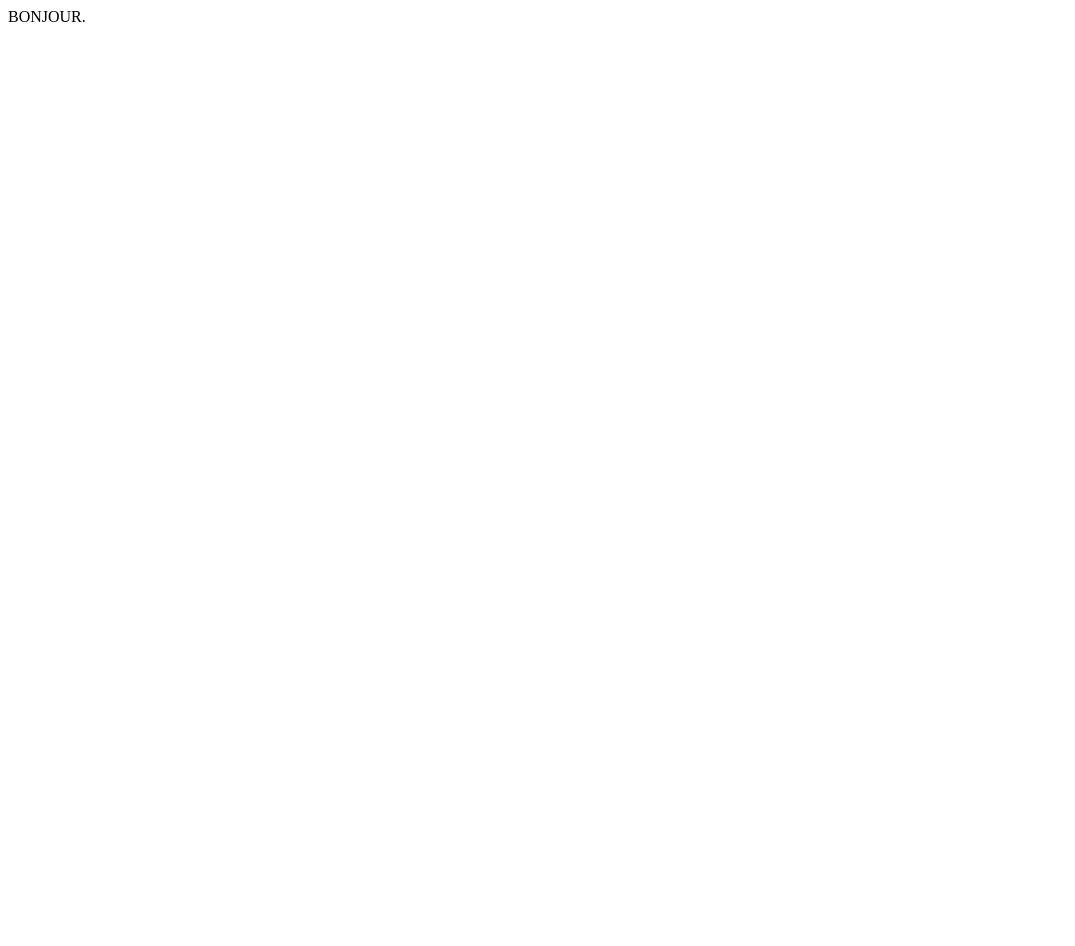
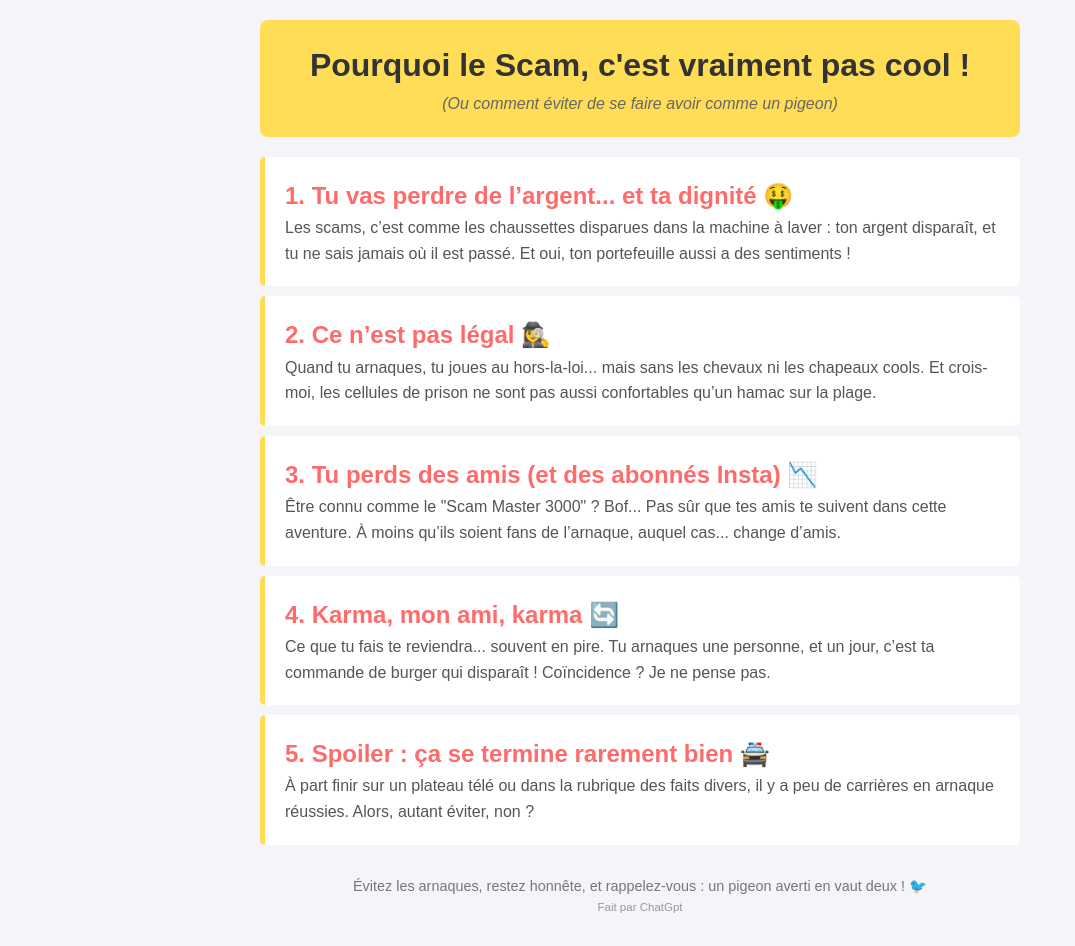
Before and after one commit to Benahmed-Adam/htmltest, a plain HTML site: page index.html in a window 1280 px wide. Shown: the whole page, without its empty margins (0-1075 px from the left). Before the commit the page ends 800 px from the top, so only its background shows below. Drawn offline with Linux system fonts and the light colour scheme.

Commit message:
Add files via upload

```diff
--- a/index.html
+++ b/index.html
@@ -1,11 +1,66 @@
 <!DOCTYPE html>
-<html lang="en">
+<html lang="fr">
   <head>
     <meta charset="UTF-8" />
     <meta name="viewport" content="width=device-width, initial-scale=1.0" />
-    <title>Document</title>
+    <title>Pourquoi le Scam, c'est vraiment pas cool !</title>
+    <link rel="stylesheet" href="style.css" />
   </head>
   <body>
-    BONJOUR.
+    <div class="container">
+      <header>
+        <h1>Pourquoi le Scam, c'est vraiment pas cool !</h1>
+        <p>(Ou comment éviter de se faire avoir comme un pigeon)</p>
+      </header>
+      <main>
+        <section class="reason">
+          <h2>1. Tu vas perdre de l’argent... et ta dignité 🤑</h2>
+          <p>
+            Les scams, c’est comme les chaussettes disparues dans la machine à
+            laver : ton argent disparaît, et tu ne sais jamais où il est passé.
+            Et oui, ton portefeuille aussi a des sentiments !
+          </p>
+        </section>
+        <section class="reason">
+          <h2>2. Ce n’est pas légal 🕵️‍♀️</h2>
+          <p>
+            Quand tu arnaques, tu joues au hors-la-loi... mais sans les chevaux
+            ni les chapeaux cools. Et crois-moi, les cellules de prison ne sont
+            pas aussi confortables qu’un hamac sur la plage.
+          </p>
+        </section>
+        <section class="reason">
+          <h2>3. Tu perds des amis (et des abonnés Insta) 📉</h2>
+          <p>
+            Être connu comme le "Scam Master 3000" ? Bof... Pas sûr que tes amis
+            te suivent dans cette aventure. À moins qu’ils soient fans de
+            l’arnaque, auquel cas... change d’amis.
+          </p>
+        </section>
+        <section class="reason">
+          <h2>4. Karma, mon ami, karma 🔄</h2>
+          <p>
+            Ce que tu fais te reviendra... souvent en pire. Tu arnaques une
+            personne, et un jour, c’est ta commande de burger qui disparaît !
+            Coïncidence ? Je ne pense pas.
+          </p>
+        </section>
+        <section class="reason">
+          <h2>5. Spoiler : ça se termine rarement bien 🚔</h2>
+          <p>
+            À part finir sur un plateau télé ou dans la rubrique des faits
+            divers, il y a peu de carrières en arnaque réussies. Alors, autant
+            éviter, non ?
+          </p>
+        </section>
+      </main>
+      <footer>
+        <p>
+          Évitez les arnaques, restez honnête, et rappelez-vous : un pigeon
+          averti en vaut deux ! 🐦
+        </p>
+        <p>Fait par ChatGpt</p>
+      </footer>
+    </div>
   </body>
 </html>
--- /dev/null
+++ b/style.css
@@ -0,0 +1,71 @@
+/* Reset CSS */
+* {
+  margin: 0;
+  padding: 0;
+  box-sizing: border-box;
+}
+
+body {
+  font-family: Arial, sans-serif;
+  background-color: #f4f4f9;
+  color: #333;
+  line-height: 1.6;
+}
+
+.container {
+  max-width: 800px;
+  margin: 0 auto;
+  padding: 20px;
+}
+
+header {
+  text-align: center;
+  padding: 20px;
+  background-color: #ffdd57;
+  border-radius: 8px;
+}
+
+header h1 {
+  font-size: 2em;
+  color: #333;
+}
+
+header p {
+  color: #666;
+  font-style: italic;
+}
+
+main {
+  margin-top: 20px;
+}
+
+.reason {
+  background-color: #fff;
+  padding: 20px;
+  margin: 10px 0;
+  border-left: 5px solid #ffdd57;
+  border-radius: 5px;
+}
+
+.reason h2 {
+  font-size: 1.5em;
+  color: #ff6b6b;
+}
+
+.reason p {
+  font-size: 1em;
+  color: #555;
+}
+
+footer {
+  text-align: center;
+  padding: 10px;
+  margin-top: 20px;
+  font-size: 0.9em;
+  color: #777;
+}
+
+footer p:last-child {
+  font-size: 0.8em;
+  color: #999;
+}
```
